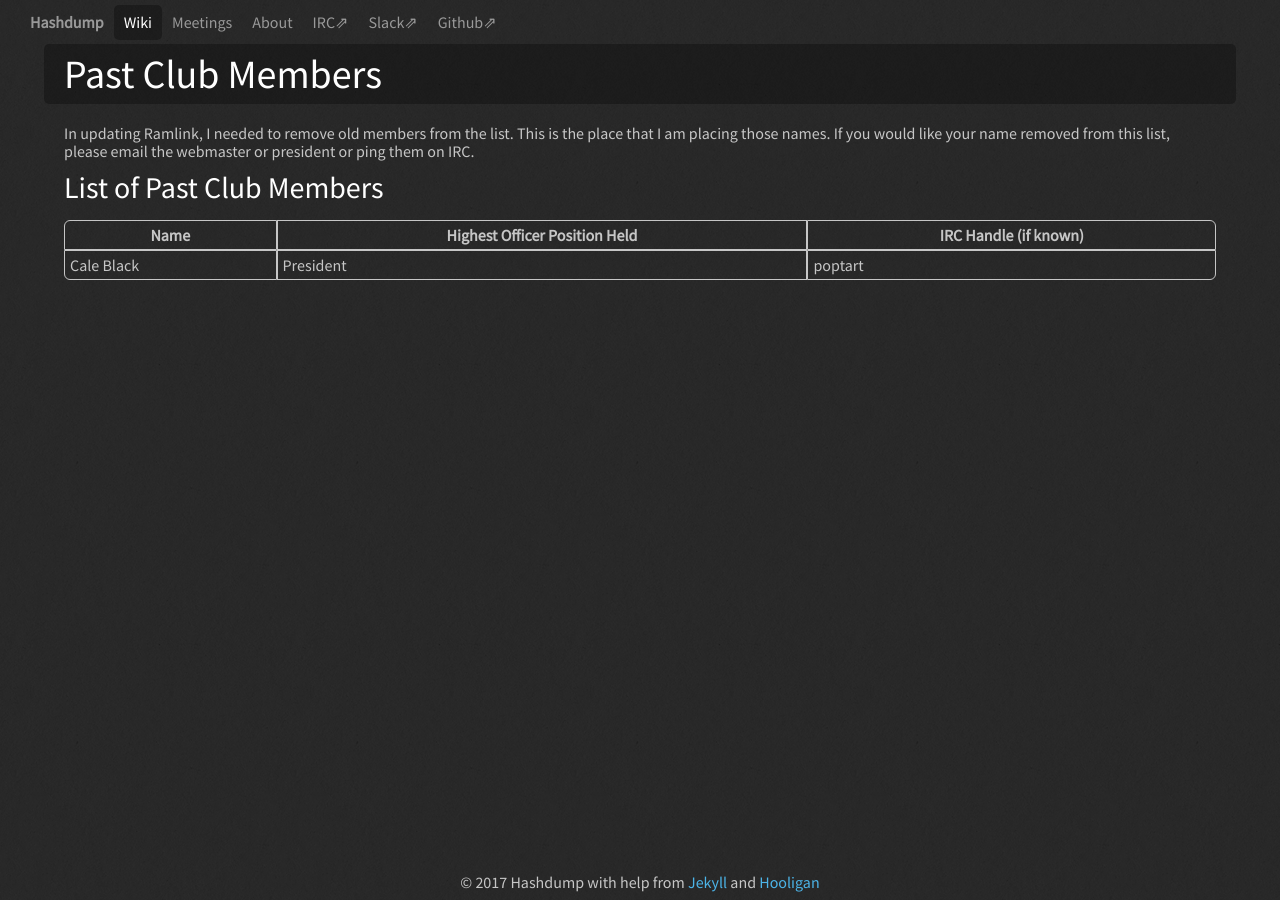
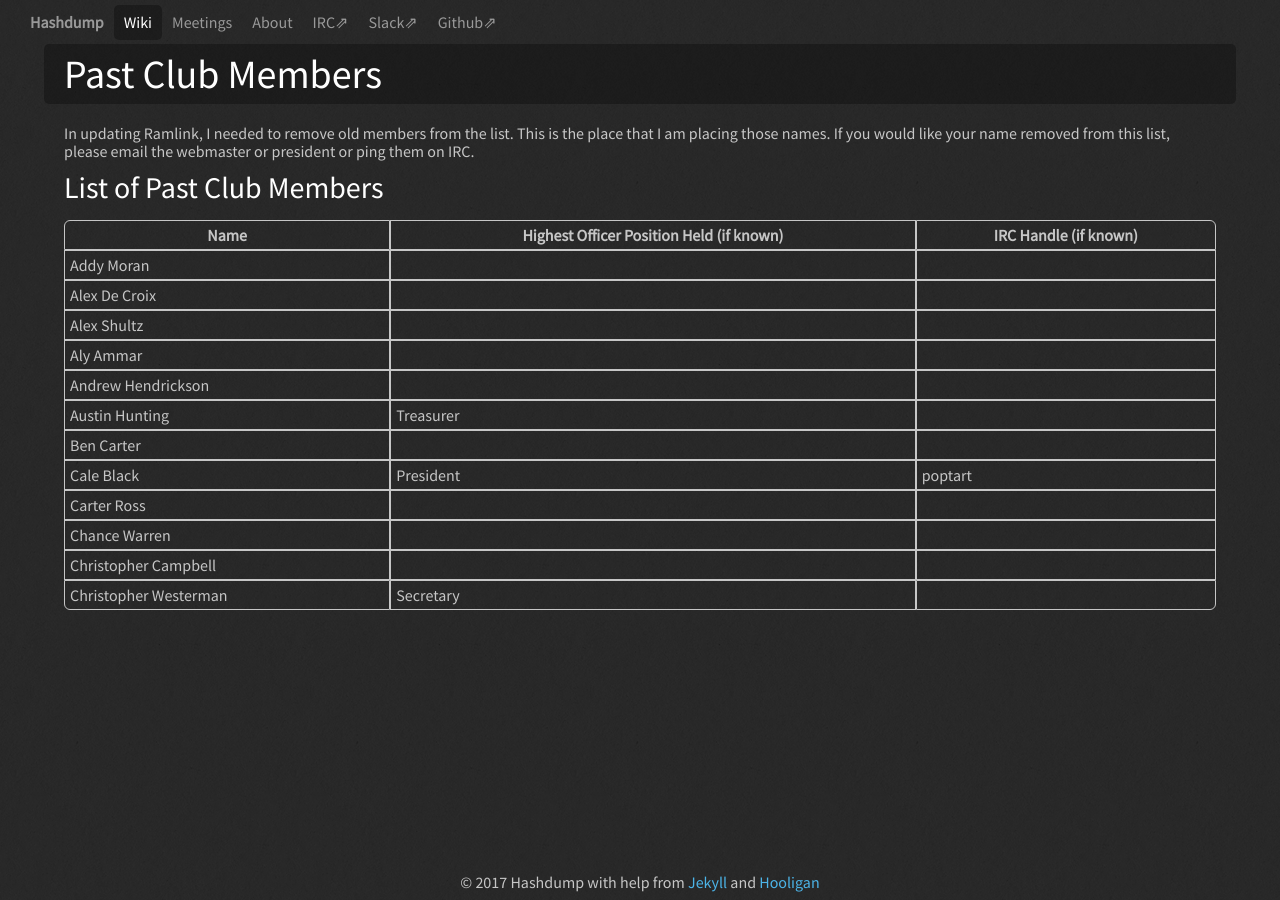
Before and after one commit to Hashdump/old-hashdump-site, a Jekyll site: the page built from _wiki/general/past-members.md, in a window 1280 px wide. Built offline with Jekyll 4.4.1, drawn with Linux system fonts in a browser that asks for light colours.

Commit message:
Adding additional past members

```diff
--- a/_wiki/general/past-members.md
+++ b/_wiki/general/past-members.md
@@ -8,6 +8,17 @@ If you would like your name removed from this list, please email the webmaster o
 ## List of Past Club Members
 
 
-|Name|Highest Officer Position Held|IRC Handle (if known)|
+|Name|Highest Officer Position Held (if known)|IRC Handle (if known)|
 |----|-----------------------------|---------------------|
+|Addy Moran|||
+|Alex De Croix|||
+|Alex Shultz|||
+|Aly Ammar|||
+|Andrew Hendrickson|||
+|Austin Hunting|Treasurer||
+|Ben Carter|||
 |Cale Black|President|poptart|
+|Carter Ross|||
+|Chance Warren|||
+|Christopher Campbell|||
+|Christopher Westerman|Secretary||
```
